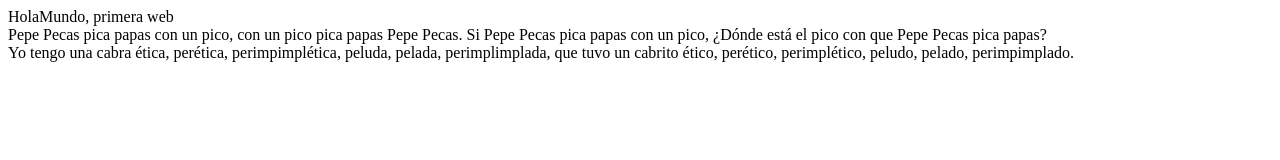
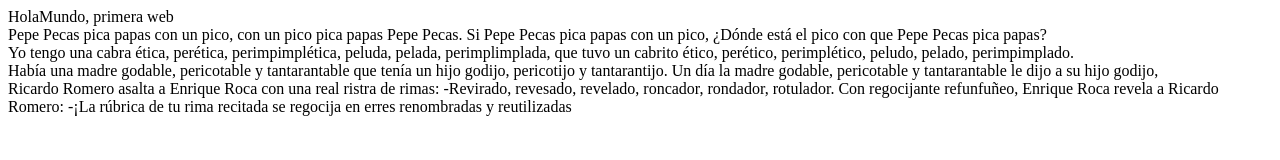
Before and after one commit to PaulaGarde/test, a plain HTML site: page holahol.html in a window 1280 px wide. Drawn offline with Linux system fonts and the light colour scheme.

Commit message:
tercer trabalenguas

```diff
--- a/holahol.html
+++ b/holahol.html
@@ -13,6 +13,17 @@
         <div>
             Yo tengo una cabra ética, perética, perimpimplética, peluda, pelada, perimplimplada, que tuvo un cabrito ético, perético, perimplético, peludo, pelado, perimpimplado.
         </div>
+        <div> Había una madre godable,
+            pericotable y tantarantable
+            que tenía un hijo godijo,
+            pericotijo y tantarantijo.
+            Un día la madre godable,
+            pericotable y tantarantable
+            le dijo a su hijo godijo,</div>
+        <div>Ricardo Romero asalta a Enrique Roca con una real ristra de rimas:
+            -Revirado, revesado, revelado, roncador, rondador, rotulador. Con regocijante refunfuñeo, Enrique Roca revela a Ricardo Romero:
+            -¡La rúbrica de tu rima recitada se regocija en erres renombradas y reutilizadas</div>
+        <div> </div>
 
 
 </body>
```
